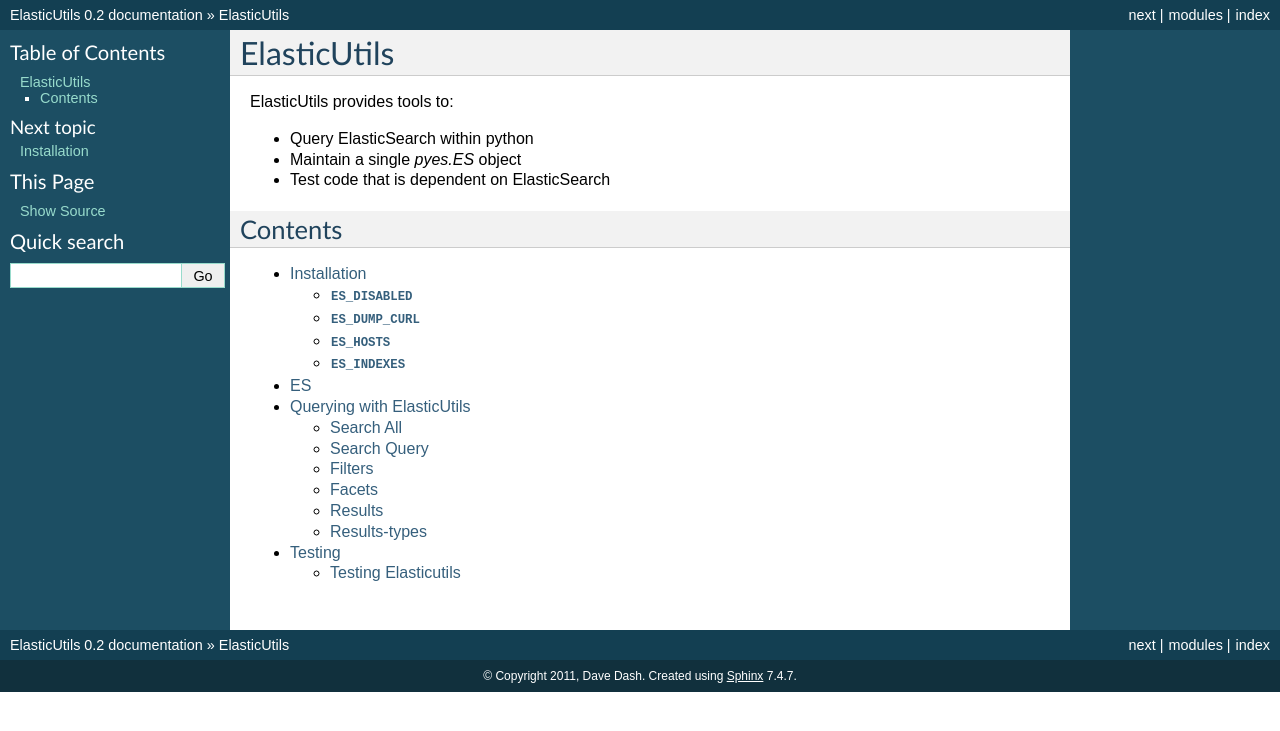
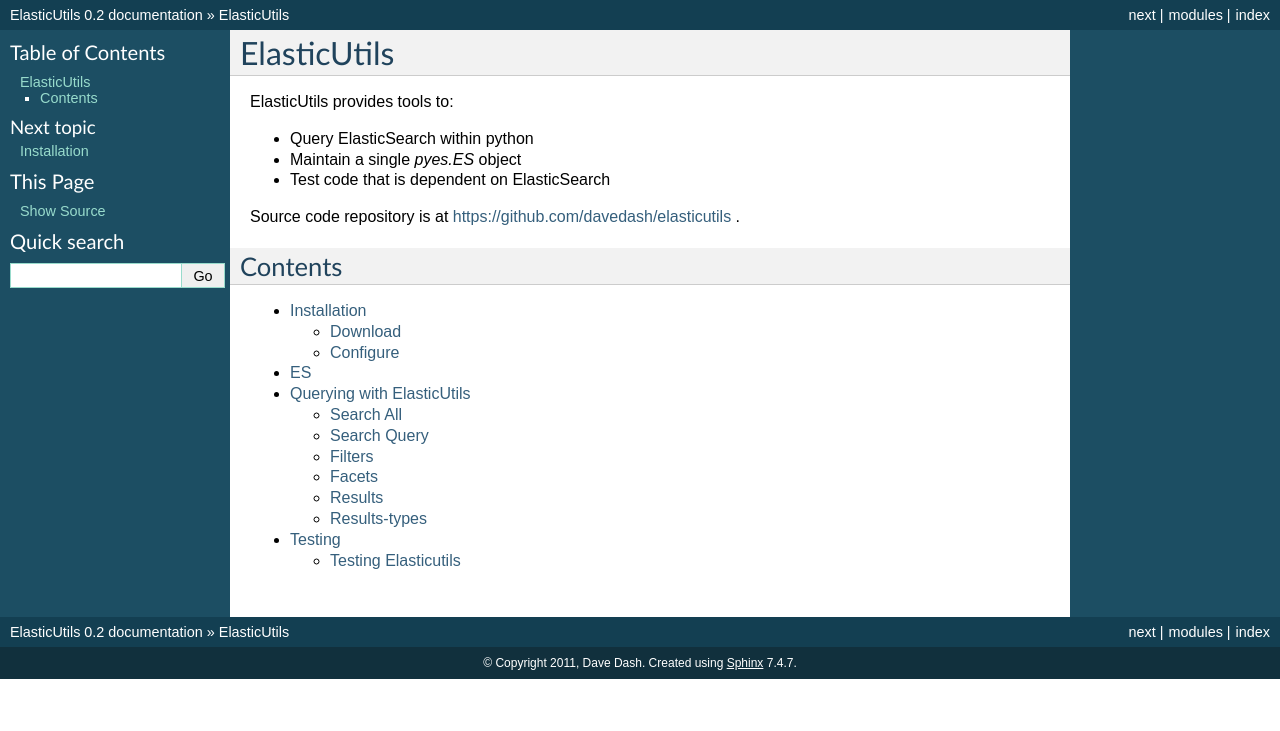
Before and after one commit to mozilla/elasticutils, a Sphinx documentation site: the page built from docs/index.rst, in a window 1280 px wide. Shown: the top 731 px of the page. Built offline with Sphinx 7.4.7, drawn with Linux system fonts in a browser that asks for light colours.

Commit message:
Fixes minor documentation issues
* the docs didn't mention the repository, so doing a google search leads you
  to rfd.org but at that point, you don't know where to get the code or how
  to download it or anything.
* fixes some reST formatting issues and sphinx-docs errors
* (cosmetic) removes an unused import in setup.py
* tweaks some configure documentation

```diff
--- a/docs/index.rst
+++ b/docs/index.rst
@@ -11,6 +7,9 @@
 * Query ElasticSearch within python
 * Maintain a single `pyes.ES` object
 * Test code that is dependent on ElasticSearch
+
+Source code repository is at https://github.com/davedash/elasticutils .
+
 
 Contents
 ========
--- a/docs/installation.rst
+++ b/docs/installation.rst
@@ -3,6 +3,15 @@
 ============
 Installation
 ============
+
+Download
+--------
+
+Clone it from https://github.com/davedash/elasticutils .
+
+
+Configure
+---------
 
 `elasticutils` depends on the following settings:
 
@@ -10,17 +19,10 @@
 
 .. data:: ES_DISABLED
 
-    `ES_DISABLED` disabled
-    talking to ElasticSearch
-    from your app.
-    Any method
-    wrapped with `es_required`
-    will return and
-    log a warning.
-    This is useful
-    while developing,
-    so you don't have to
-    have ElasticSearch running.
+    Disables talking to ElasticSearch from your app.  Any method
+    wrapped with `es_required` will return and log a warning.  This is
+    useful while developing, so you don't have to have ElasticSearch
+    running.
 
 .. data:: ES_DUMP_CURL
 
@@ -39,7 +41,7 @@
 .. data:: ES_INDEXES
 
     This is a mapping of doctypes to indexes. A `default` mapping is required
-    for types that don't have a specific index.
+    for types that don't have a specific index::
 
         ES_INDEXES = {'default': 'main_index',
                       'splugs': 'splugs_index'}
--- a/setup.py
+++ b/setup.py
@@ -1,5 +1,3 @@
-import sys
-
 from setuptools import setup, find_packages
 
 setup(
```
Also changed, not shown: other parts of docs/index.rst (+0 -4 lines), docs/queries.rst (+20 -16 lines), docs/testing.rst (+3 -7 lines).
